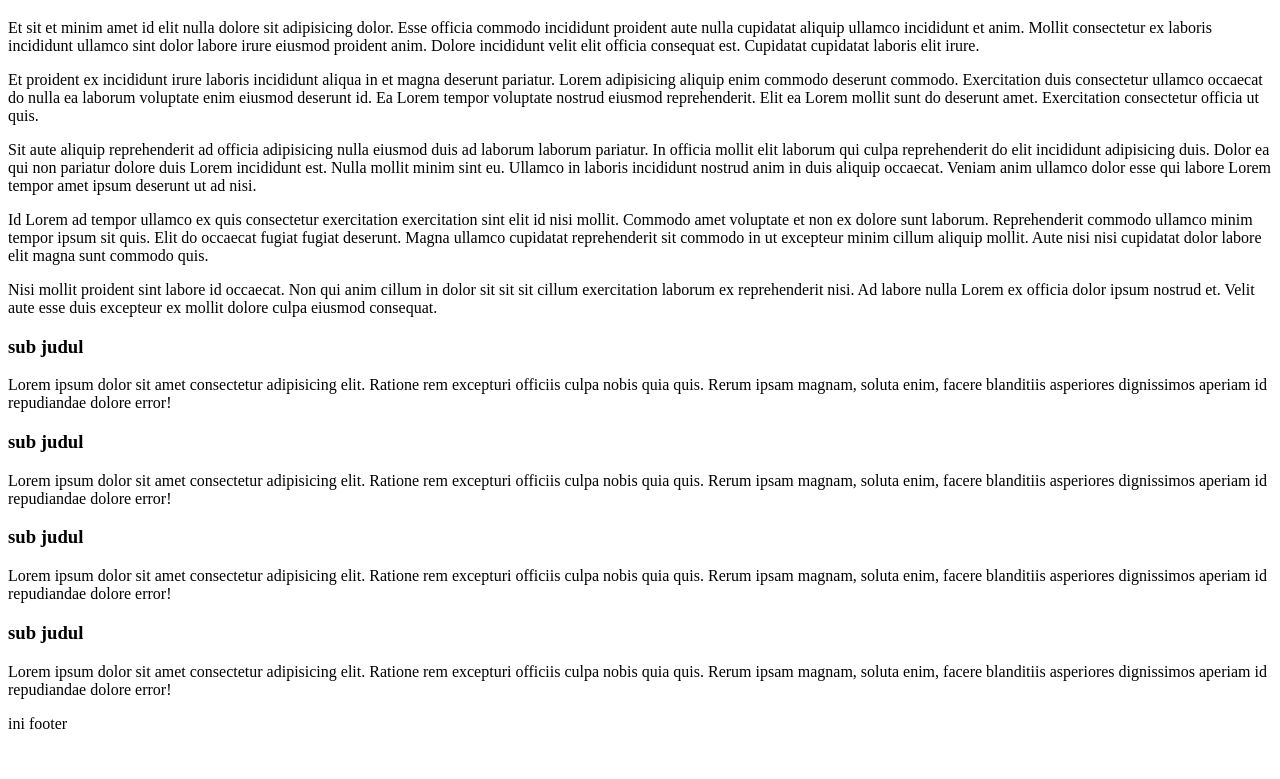
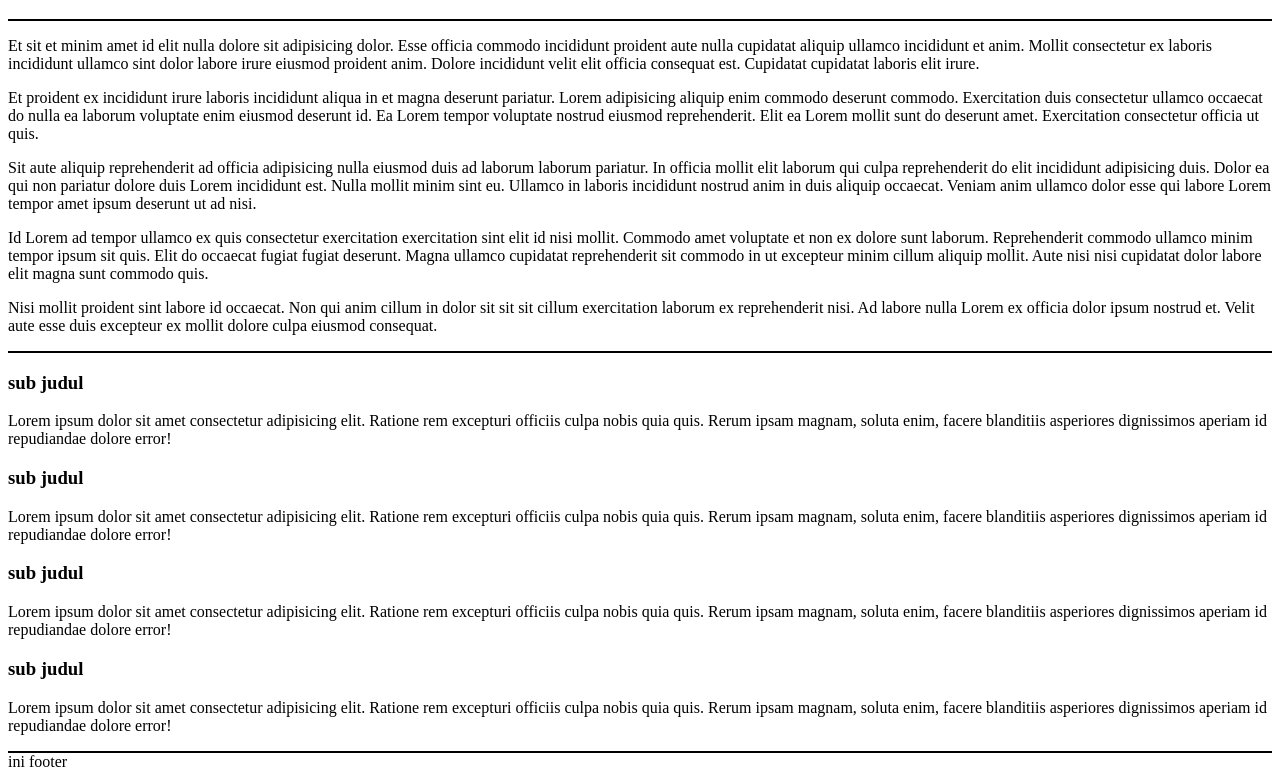
Before and after one commit to wisnutriskananda/praktikum_2, a plain HTML site: page Praktikum2CSS/index.html in a window 1280 px wide. Shown: the part 89-868 px from the top of the page. Before the commit the page ends 830 px from the top, so only its background shows below. Drawn offline with Linux system fonts and the light colour scheme.

Commit message:
menambahkan div class , section style , dan footer

```diff
--- a/Praktikum2CSS/index.html
+++ b/Praktikum2CSS/index.html
@@ -10,14 +10,14 @@
     <header style="border: thin solid black" <header> ini header </header>
    <div class='container'>
        <h1>judul halaman</h1>
-       <div class='content'>
+       <div class='content' style="border: thin solid black"> </div>
            <p>Et sit et minim amet id elit nulla dolore sit adipisicing dolor. Esse officia commodo incididunt proident aute nulla cupidatat aliquip ullamco incididunt et anim. Mollit consectetur ex laboris incididunt ullamco sint dolor labore irure eiusmod proident anim. Dolore incididunt velit elit officia consequat est. Cupidatat cupidatat laboris elit irure.</p>
            <p>Et proident ex incididunt irure laboris incididunt aliqua in et magna deserunt pariatur. Lorem adipisicing aliquip enim commodo deserunt commodo. Exercitation duis consectetur ullamco occaecat do nulla ea laborum voluptate enim eiusmod deserunt id. Ea Lorem tempor voluptate nostrud eiusmod reprehenderit. Elit ea Lorem mollit sunt do deserunt amet. Exercitation consectetur officia ut quis.</p>
            <p>Sit aute aliquip reprehenderit ad officia adipisicing nulla eiusmod duis ad laborum laborum pariatur. In officia mollit elit laborum qui culpa reprehenderit do elit incididunt adipisicing duis. Dolor ea qui non pariatur dolore duis Lorem incididunt est. Nulla mollit minim sint eu. Ullamco in laboris incididunt nostrud anim in duis aliquip occaecat. Veniam anim ullamco dolor esse qui labore Lorem tempor amet ipsum deserunt ut ad nisi.</p>
            <p>Id Lorem ad tempor ullamco ex quis consectetur exercitation exercitation sint elit id nisi mollit. Commodo amet voluptate et non ex dolore sunt laborum. Reprehenderit commodo ullamco minim tempor ipsum sit quis. Elit do occaecat fugiat fugiat deserunt. Magna ullamco cupidatat reprehenderit sit commodo in ut excepteur minim cillum aliquip mollit. Aute nisi nisi cupidatat dolor labore elit magna sunt commodo quis.</p>
            <p>Nisi mollit proident sint labore id occaecat. Non qui anim cillum in dolor sit sit sit cillum exercitation laborum ex reprehenderit nisi. Ad labore nulla Lorem ex officia dolor ipsum nostrud et. Velit aute esse duis excepteur ex mollit dolore culpa eiusmod consequat.</p>
        </div>
-       <section>
+       <section style="border: thin solid black"></section>
            <h3>sub judul</h3>
            <p>Lorem ipsum dolor sit amet consectetur adipisicing elit. Ratione rem excepturi officiis culpa nobis quia quis. Rerum ipsam magnam, soluta enim, facere blanditiis asperiores dignissimos aperiam id repudiandae dolore error!</p>
        </section>
@@ -34,6 +34,6 @@
            <p>Lorem ipsum dolor sit amet consectetur adipisicing elit. Ratione rem excepturi officiis culpa nobis quia quis. Rerum ipsam magnam, soluta enim, facere blanditiis asperiores dignissimos aperiam id repudiandae dolore error!</p>
        </section>
    </div>
-   <footer>ini footer</footer>
+   <footer style="border: thin solid black"></footer>ini footer</footer>
 </body>
 </html>
```
